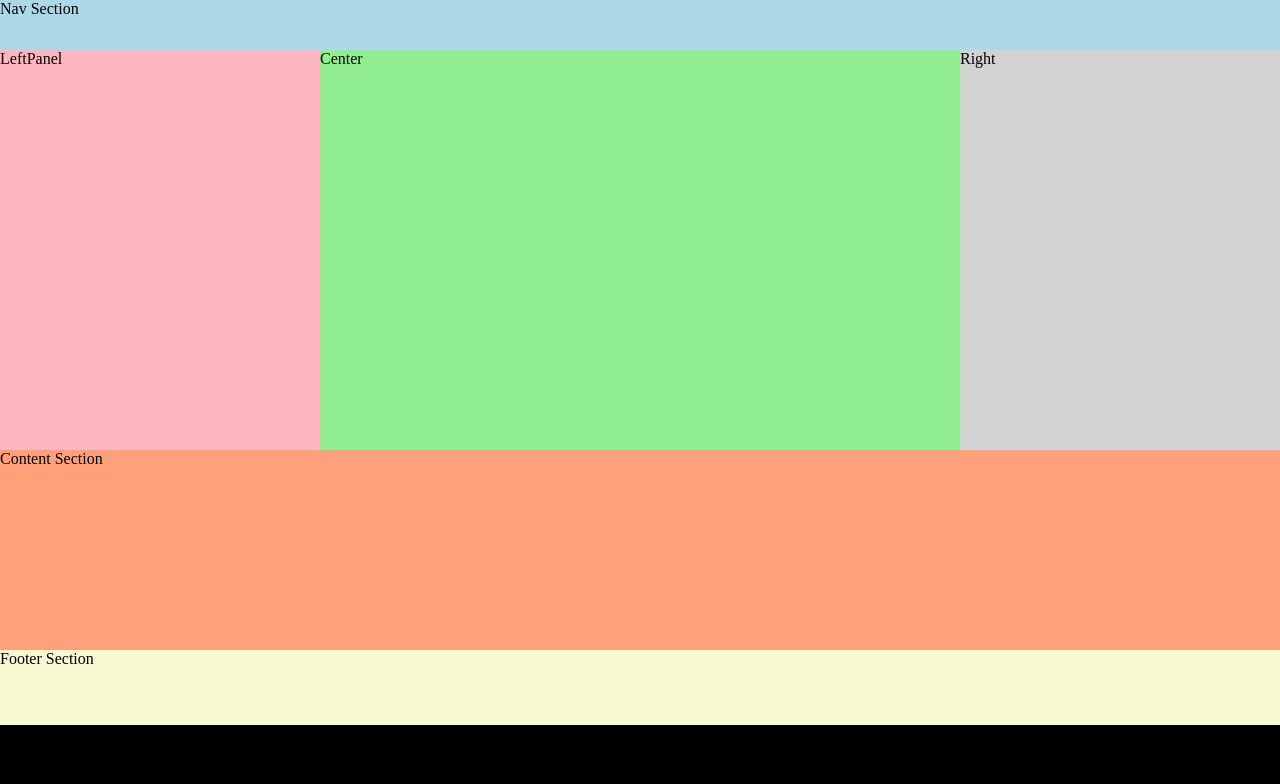
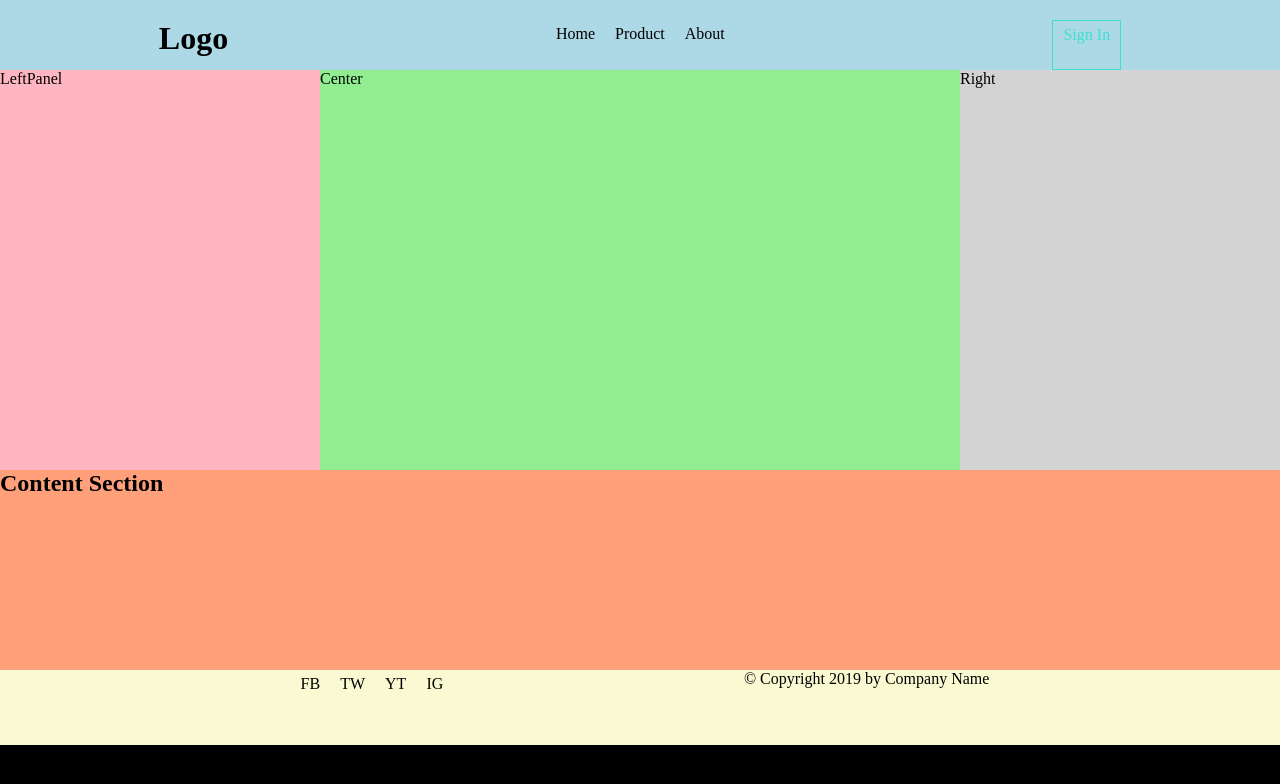
Before and after one commit to nstranquist/simple-flex-responsive, a plain HTML site: page index.html in a window 1280 px wide. Drawn offline with Linux system fonts and the light colour scheme.

Commit message:
more layout changes

```diff
--- a/index.html
+++ b/index.html
@@ -11,18 +11,30 @@
     <body>
         <div class="wrapper">
             <nav class="nav-section">
-                Nav Section
+                <h2 class="logo"><a href="#">Logo</a></h2>
+                <ul class="nav-list">
+                    <li><a href="#">Home</a></li>
+                    <li><a href="#">Product</a></li>
+                    <li><a href="#">About</a></li>
+                </ul>
+                <a class="btn-signin" href="#">Sign In</a>
             </nav>
-            <div class="main-section">
+            <main class="main-section">
                 <div class="left-panel">LeftPanel</div>
                 <div class="center-panel">Center</div>
                 <div class="right-panel">Right</div>
-            </div>
-            <div class="content-section">
-                Content Section
-            </div>
+            </main>
+            <section class="content-section">
+                <h1>Content Section</h1>
+            </section>
             <footer class="footer-section">
-                Footer Section
+                <ul class="nav-list">
+                    <li><a href="#">FB</a></li>
+                    <li><a href="#">TW</a></li>
+                    <li><a href="#">YT</a></li>
+                    <li><a href="#">IG</a></li>
+                </ul>
+                <p class="legal">&copy Copyright 2019 by Company Name</p>
             </footer>
         <div>
     </body>
--- a/style.css
+++ b/style.css
@@ -1,20 +1,61 @@
+/* variables */
+:root {
+    --main-color-white: white;
+    --main-color-black: black;
+    --main-color-turquoise: turquoise;
+}
+
+/* Page styles */
 * {
     padding: 0;
     margin: 0;
 }
-
 .wrapper {
     height: 100vh;
     background: black;
     display: flex;
     flex-direction: column;
 }
+a, a:hover, a:visited {
+    text-decoration: none;
+    color: var(--main-color-black);
+}
+.nav-list {
+    list-style-type: none;
+    display: flex;
+    justify-content: center;
+}
+.nav-list li {
+    padding: 5px 10px;
+    margin: 0;
+}
+.nav-list a {
+    cursor: pointer;
+}
 
+/* Nav styles */
 .nav-section {
     background: lightblue;
     min-height: 50px;
+    display: flex;
+    justify-content: space-around; /*space-between*/
+    padding-top: 20px;
+}
+.logo {
+    font-size: 2rem;
+}
+.btn-signin {
+    padding: 5px 10px;
+    color: var(--main-color-turquoise);
+    background-color: transparent;
+    border: 1px solid var(--main-color-turquoise);
+}
+.btn-signin:hover {
+    color: var(--main-color-white);
+    background-color: var(--main-color-turquoise);
 }
 
+/* Main styles */
 .main-section {
     background: blue;
     display: flex;
@@ -35,12 +76,16 @@
     flex: 1;
 }
 
+/* Content styles */
 .content-section {
     background: lightsalmon;
     min-height: 200px;
 }
 
+/* Footer styles */
 .footer-section {
     background: lightgoldenrodyellow;
     min-height: 75px;
+    display: flex;
+    justify-content: space-evenly;
 }
```
